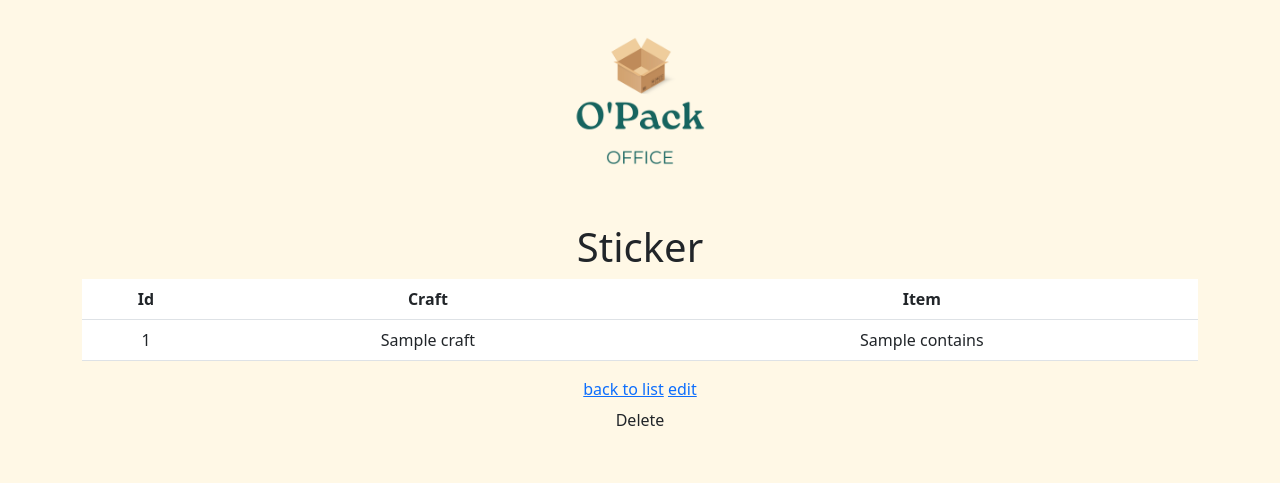
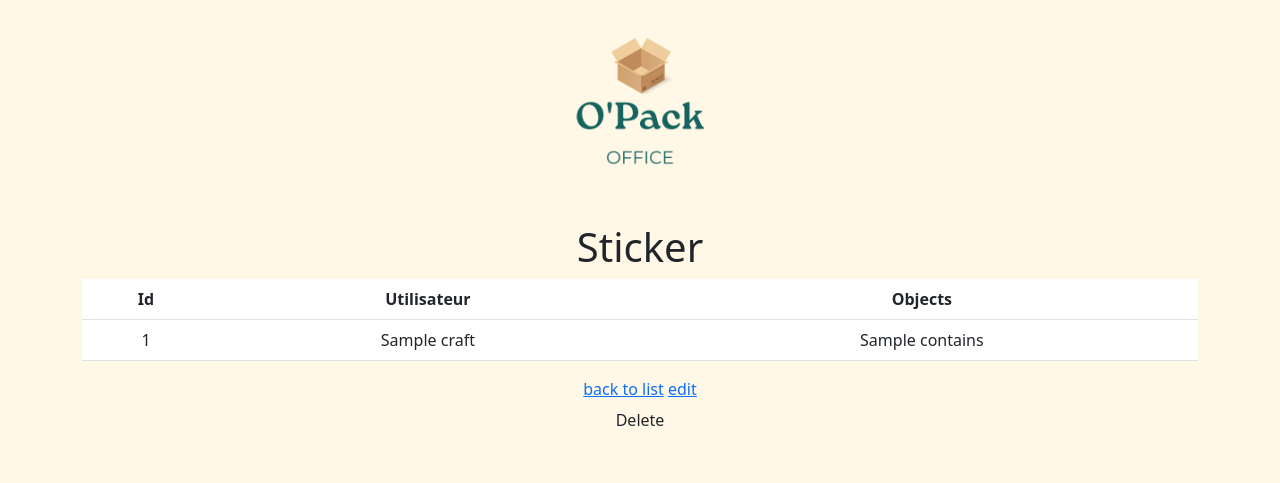
Before and after one commit to Yelina13/Projet-de-fin-de-formation, a Symfony app: template templates/sticker/show.html.twig in a window 1280 px wide. Shown: the top 483 px of the page. Run offline with Twig, Linux system fonts and the light colour scheme; the template is opened without the code that fills it: most values are stand-ins (such as "Sample title", 1, 10 or a date in 2020); some libraries are stand-ins or nearby versions.

Commit message:
errors as gone

```diff
--- a/src/Entity/Sticker.php
+++ b/src/Entity/Sticker.php
@@ -96,6 +96,8 @@ class Sticker
 
     public function __toString(): string
     {
-        return $this->craft;
+        // Return a string representation of the Sticker object.
+        // You can choose what properties or information to include in the string.
+        return $this->craft ?? ''; // Assuming the Sticker object has a "name" property
     }
 }
--- a/templates/sticker/show.html.twig
+++ b/templates/sticker/show.html.twig
@@ -9,8 +9,8 @@
     <thead>
         <tr>
             <th>Id</th>
-            <th>Craft</th>
-            <th>Item</th>
+            <th>Utilisateur</th>
+            <th>Objects</th>
         </tr>
     </thead>
     <tbody>
@@ -18,16 +18,12 @@
             <td>{{ sticker.id }}</td>
             <td>{{ sticker.craft }}</td>
                 {% for stickers in sticker %}
-                <td>{{ sticker.contains}}</td>
+            <td>{{ sticker.contains}}</td>
                 {% endfor %}
         </tr>
     </tbody>
 </table>
-
-
     <a href="{{ path('app_sticker_index') }}">back to list</a>
-
     <a href="{{ path('app_sticker_edit', {'id': sticker.id}) }}">edit</a>
-
-    {{ include('sticker/_delete_form.html.twig') }}
+{{ include('sticker/_delete_form.html.twig') }}
 {% endblock %}
--- a/templates/user/index.html.twig
+++ b/templates/user/index.html.twig
@@ -24,10 +24,10 @@
                 <td>{{ user.roles ? user.roles|json_encode : '' }}</td>
                 <td>{{ user.password }}</td>
                 <td>
-                    <a  href="{{ path('app_sticker_item_show', {'id': user.id}) }}"><i class="bi bi-eye-fill style" style="font-size: 2rem; color: green"  ></i></a>
+                    <a  href="{{ path('app_user_show', {'id': user.id}) }}"><i class="bi bi-eye-fill style" style="font-size: 2rem; color: green"  ></i></a>
                 </td>
                 <td>
-                    <a  href="{{ path('app_sticker_item_edit', {'id': user.id}) }}"><i class="bi bi-pencil-square" style="font-size: 2rem; color: green"></i></a>
+                    <a  href="{{ path('app_user_edit', {'id': user.id}) }}"><i class="bi bi-pencil-square" style="font-size: 2rem; color: green"></i></a>
                 </td>
             </tr>
         {% else %}
```
Also changed, not shown: templates/sticker_category/index.html.twig (+2 -5 lines).
